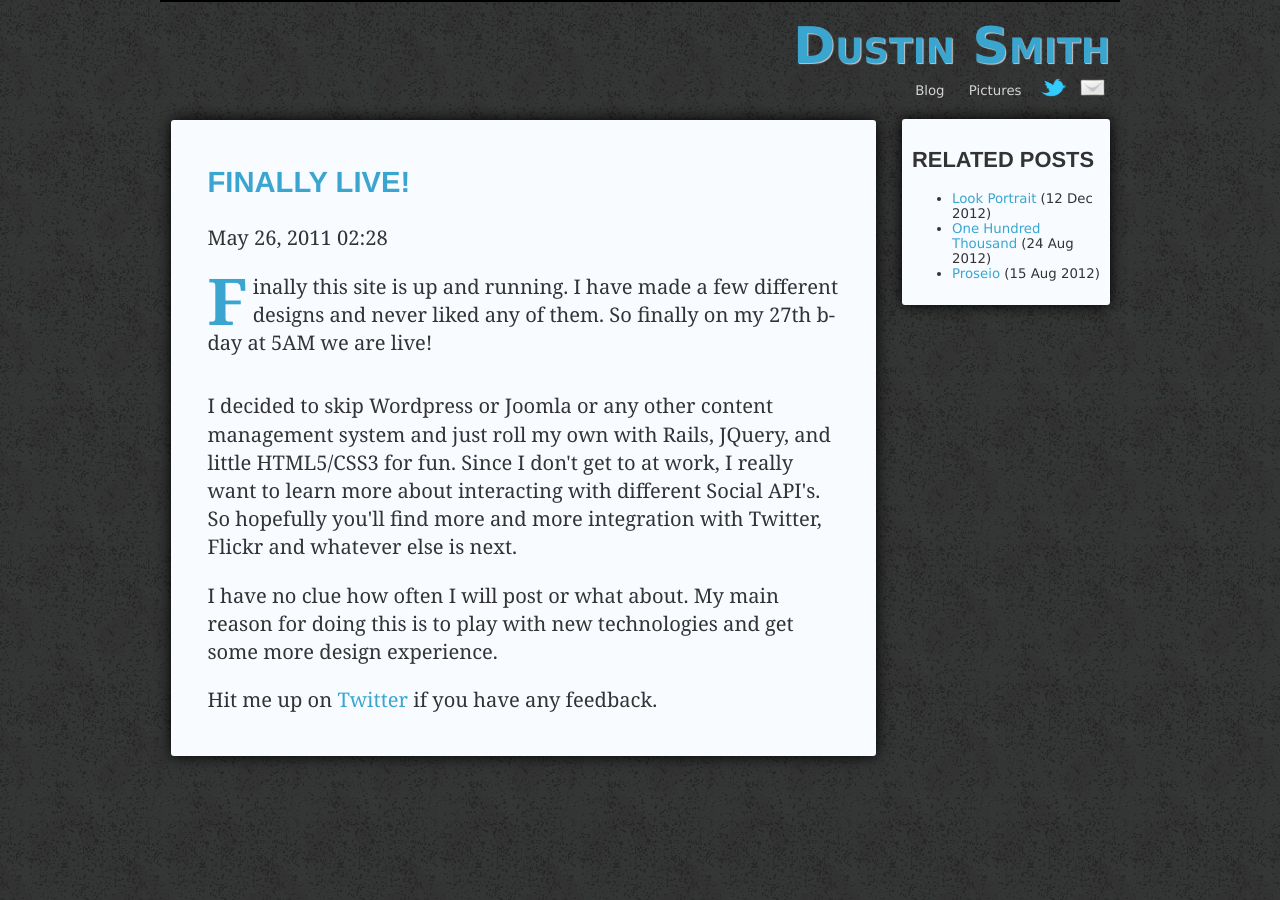
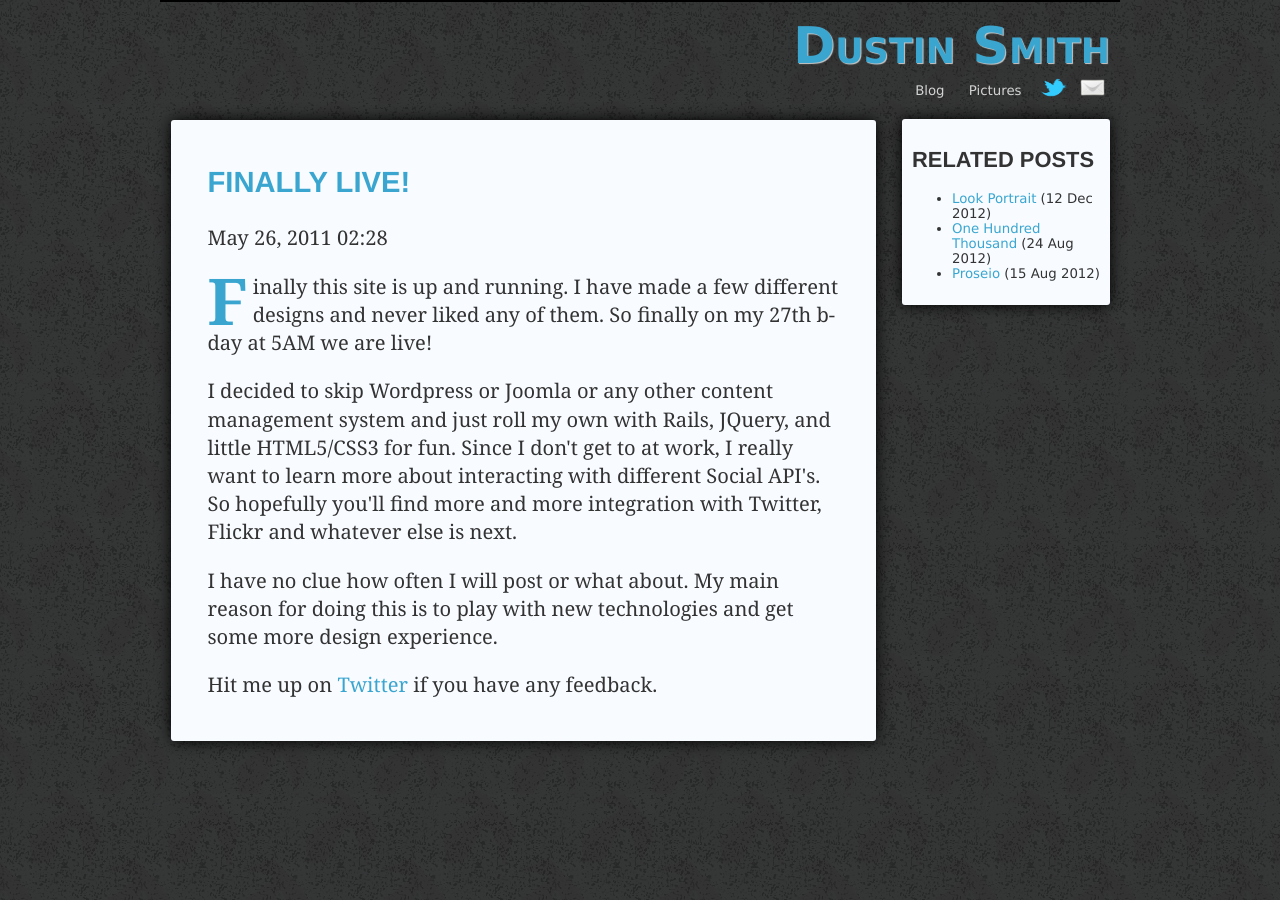
Before and after one commit to dustinsmith1024/dustinsmith1024.github.com, a Jekyll site: the page built from _posts/2011-05-26-finally-live.md, in a window 1280 px wide. Built offline with Jekyll 4.4.1, drawn with Linux system fonts in a browser that asks for light colours; Markdown is read by kramdown in place of the engine named in the settings.

Commit message:
Update assets/css/smith.css
remove padding-bottom on intro

```diff
--- a/assets/css/smith.css
+++ b/assets/css/smith.css
@@ -480,11 +480,6 @@ p, p.intro {
   line-height: 1.4em;
   font-size: 1.38em; /* 18px; */
 }
-@media screen and (min-width: 1000px) {
-  p.intro {
-    padding-bottom: 15px;
-  }
-}
 span.first-letter {
   font-size: 3.2em;
   font-weight : bold;
```
